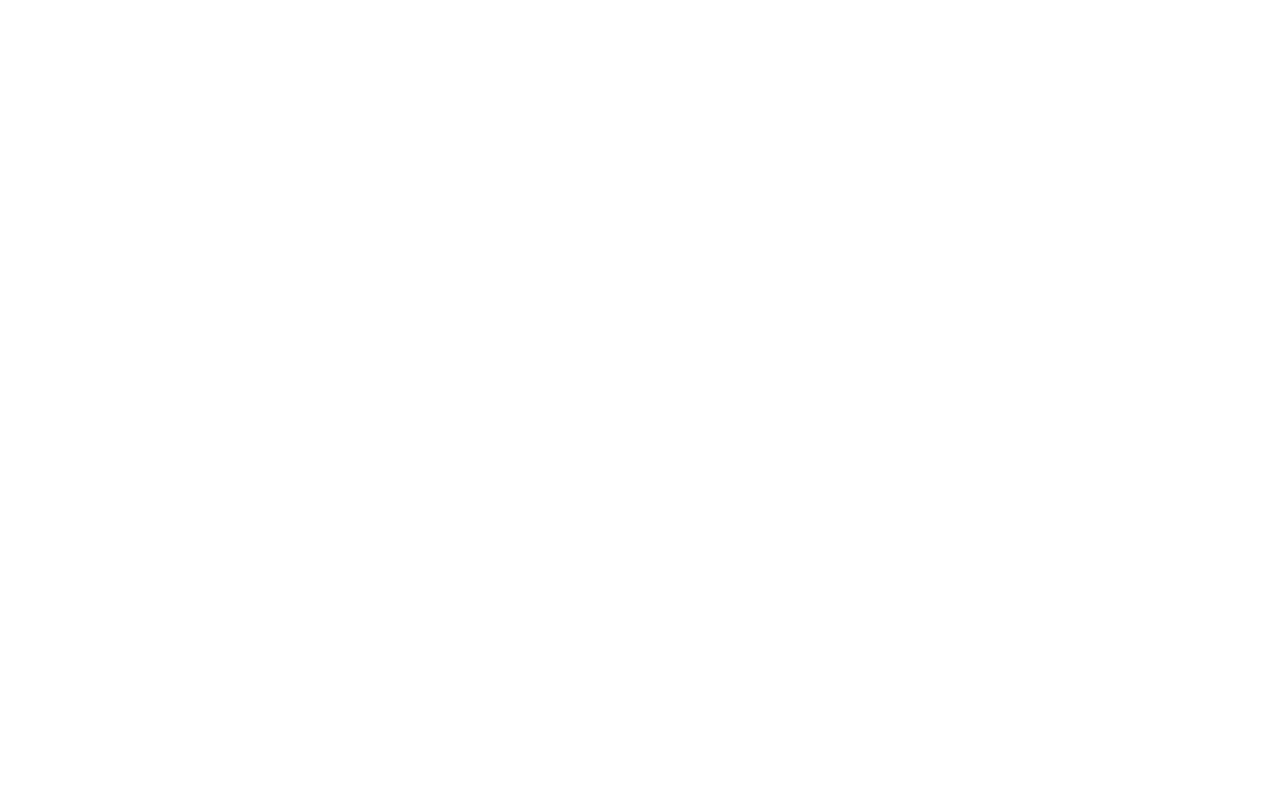
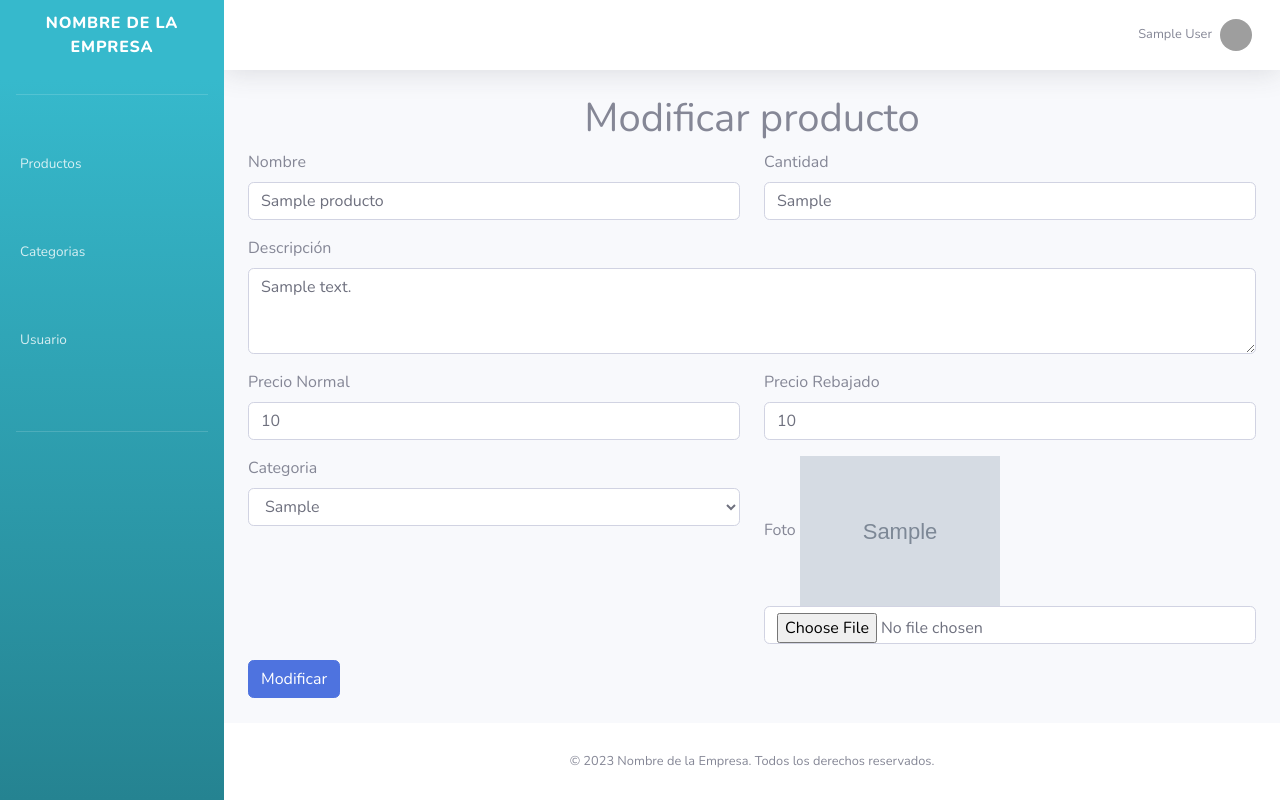
Before and after one commit to diego072002/Showroom, a PHP site: page /admin/modificar.php?id=1 in a window 1280 px wide. Before the commit the page is empty. Run offline with PHP 8.4, Linux system fonts and the light colour scheme; the visitor is signed in with stand-in values (Sample User, id 1); tables that the repository leaves empty or names only in its code hold one stand-in row (values such as "Sample post"); grey boxes marked "Sample" are stand-in pictures; some libraries are stand-ins or nearby versions; grey boxes are pictures that could not be loaded.

Commit message:
Se agrego el boton de modificar

```diff
--- a/admin/includes/footer.php
+++ b/admin/includes/footer.php
@@ -21,9 +21,7 @@
 <!-- End of Page Wrapper -->
 
 <!-- Scroll to Top Button-->
-<a class="scroll-to-top rounded" href="#page-top">
-    <i class="fas fa-angle-up"></i>
-</a>
+
 
 
 <!-- Bootstrap core JavaScript-->
--- a/admin/modificar.php
+++ b/admin/modificar.php
@@ -0,0 +1,272 @@
+<?php
+require_once "../config/conexion.php";
+
+if (isset($_GET['id'])) {
+    $id = $_GET['id'];
+    $query = "SELECT * FROM productos WHERE id=$id";
+    $result = mysqli_query($conexion, $query);
+    if (mysqli_num_rows($result) == 1) {
+        $row = mysqli_fetch_array($result);
+
+        $nombre = $row['nombre'];
+        $descripcion = $row['descripcion'];
+        $cantidad = $row['cantidad'];
+        $p_normal = $row['precio_normal'];
+        $p_rebajado = $row['precio_rebajado'];
+        $categoria = $row['id_categoria'];
+        $imagen = $row['imagen'];
+    }
+}
+
+//ACTUALIZAR PRODUCTO
+if (isset($_POST['update'])) {
+    $id = $_GET['id'];
+    $nombre = $_POST['nombre'];
+    $cantidad = $_POST['cantidad'];
+    $descripcion = $_POST['descripcion'];
+    $p_normal = $_POST['p_normal'];
+    $p_rebajado = $_POST['p_rebajado'];
+    $categoria = $_POST['categoria'];
+    $img = $_FILES['foto'];
+    $tmpname = $img['tmp_name'];
+    $fecha = date("YmdHis");
+    $foto = $fecha . ".jpg";
+    $destino = "../assets/img/" . $foto;
+    $query = "UPDATE productos set nombre = '$nombre', descripcion = '$descripcion',precio_normal = '$p_normal',precio_rebajado = '$p_rebajado', cantidad= '$cantidad', imagen = '$foto', id_categoria='$categoria'  WHERE id=$id";
+    mysqli_query($conexion, $query);
+    $_SESSION['message'] = 'Task Updated Successfully';
+    $_SESSION['message_type'] = 'warning';
+    header('Location: productos.php');
+
+}
+
+
+
+include("includes/header.php"); ?>
+
+
+
+
+<form action="modificar.php?id=<?php echo $_GET['id']; ?>" method="POST" enctype="multipart/form-data" autocomplete="off">
+    <h1 class="text-center">Modificar producto</h1>
+    <div class="row">
+        <div class="col-md-6">
+            <div class="form-group">
+                <label for="nombre">Nombre</label>
+                <input id="nombre" class="form-control" type="text" name="nombre" placeholder="Nombre" required value="<?php echo $nombre; ?>">
+            </div>
+        </div>
+        <div class="col-md-6">
+            <div class="form-group">
+                <label for="cantidad">Cantidad</label>
+                <input id="cantidad" class="form-control" type="text" name="cantidad" placeholder="Cantidad" required value="<?php echo $cantidad; ?>">
+            </div>
+        </div>
+        <div class="col-md-12">
+            <div class="form-group">
+                <label for="descripcion">Descripción</label>
+                <textarea id="descripcion" class="form-control" name="descripcion" placeholder="Descripción" rows="3" required><?php echo $descripcion; ?></textarea>
+            </div>
+        </div>
+        <div class="col-md-6">
+            <div class="form-group">
+                <label for="p_normal">Precio Normal</label>
+                <input id="p_normal" class="form-control" type="text" name="p_normal" placeholder="Precio Normal" required value="<?php echo $p_normal; ?>">
+            </div>
+        </div>
+        <div class="col-md-6">
+            <div class="form-group">
+                <label for="p_rebajado">Precio Rebajado</label>
+                <input id="p_rebajado" class="form-control" type="text" name="p_rebajado" placeholder="Precio Rebajado" required value="<?php echo $p_rebajado; ?>">
+            </div>
+        </div>
+        <div class="col-md-6">
+            <div class="form-group">
+                <label for="categoria">Categoria</label>
+                <select id="categoria" class="form-control" name="categoria" required>
+                    <?php
+                    $categorias = mysqli_query($conexion, "SELECT * FROM categorias");
+                    foreach ($categorias as $cat) { ?>
+                        <option value="<?php echo $cat['id']; ?>"><?php echo $cat['categoria']; ?></option>
+                    <?php }  ?>
+                </select>
+            </div>
+        </div>
+        <div class="col-md-6">
+            <div class="form-group">
+                <label for="imagen">Foto</label>
+                <img src="../assets/img/<?php echo $imagen; ?>" alt="Imagen Actual" style="max-width: 200px; max-height: 200px;">
+                <input type="file" class="form-control" name="foto" required value="<?php echo $imagen; ?>">
+            </div>
+        </div>
+    </div>
+    <button class="btn btn-primary" name="update">Modificar</button>
+</form>
+
+
+
+
+
+
+
+
+<?php include("includes/footer.php"); ?>
+
+
+
+
+
+
+
+
+
+
+
+
+
+
+
+
+
+
+
+
+
+
+
+
+
+
+
+
+
+
+
+
+
+
+
+
+
+
+
+
+
+
+
+
+
+
+
+
+
+
+
+
+
+<?php
+/*
+
+
+
+
+include "../config/conexion.php";
+
+if  (isset($_GET['id'])) {
+  $id = $_GET['id'];
+  $query = "SELECT * FROM productos WHERE id=$id";
+  $result = mysqli_query($conexion, $query);
+  if (mysqli_num_rows($result) == 1) {
+    $row = mysqli_fetch_array($result);
+
+    $nombre = $row['nombre'];
+    $descripcion = $row['descripcion'];
+    $cantidad = $row['cantidad'];
+    $p_normal = $row['precio_normal'];
+    $p_rebajado = $row['precio_rebajado'];
+    $categoria = $row['id_categoria'];
+    $imagen=$row['imagen'];
+  }
+}
+*/
+?>
+<!--
+<link rel="stylesheet" href="../assets/css/sb-admin-2.min.css" >
+
+
+
+<div id="productosmodi" class="modal fade" tabindex="-1" role="dialog" aria-labelledby="my-modal-title" aria-hidden="true">
+    <div class="modal-dialog modal-lg" role="document">
+        <div class="modal-content">
+            <div class="modal-header bg-gradient-primary text-white">
+                <h5 class="modal-title" id="title">Modificar Producto</h5>
+                <button class="close" data-dismiss="modal" aria-label="Close">
+                    <span aria-hidden="true">&times;</span>
+                </button>
+            </div>
+            <div class="modal-body">
+                <form action="modificar.php?id=<?/*php echo $_GET['id']; */ ?>" method="POST" enctype="multipart/form-data" autocomplete="off">
+                    <div class="row">
+                        <div class="col-md-6">
+                            <div class="form-group">
+                                <label for="nombre">Nombre</label>
+                                <input id="nombre" class="form-control" type="text" name="nombre" placeholder="Nombre" required value="<?php echo $nombre; ?>">
+                            </div>
+                        </div>
+                        <div class="col-md-6">
+                            <div class="form-group">
+                                <label for="cantidad">Cantidad</label>
+                                <input id="cantidad" class="form-control" type="text" name="cantidad" placeholder="Cantidad" required value="<?php echo $cantidad; ?>">
+                            </div>
+                        </div>
+                        <div class="col-md-12">
+                            <div class="form-group">
+                                <label for="descripcion">Descripción</label>
+                                <textarea id="descripcion" class="form-control" name="descripcion" placeholder="Descripción" rows="3" required ><?php echo $descripcion; ?></textarea>
+                            </div>
+                        </div>
+                        <div class="col-md-6">
+                            <div class="form-group">
+                                <label for="p_normal">Precio Normal</label>
+                                <input id="p_normal" class="form-control" type="text" name="p_normal" placeholder="Precio Normal" required value="<?php echo $p_normal; ?>">
+                            </div>
+                        </div>
+                        <div class="col-md-6">
+                            <div class="form-group">
+                                <label for="p_rebajado">Precio Rebajado</label>
+                                <input id="p_rebajado" class="form-control" type="text" name="p_rebajado" placeholder="Precio Rebajado" required value="<?php echo $p_rebajado; ?>">
+                            </div>
+                        </div>
+                        <div class="col-md-6">
+                            <div class="form-group">
+                                <label for="categoria">Categoria</label>
+                                <select id="categoria" class="form-control" name="categoria" required>
+                                    <?php /*
+                                    $categorias = mysqli_query($conexion, "SELECT * FROM categorias");
+                                    foreach ($categorias as $cat) { ?>
+                                        <option value="<?php echo $cat['id']; ?>"><?php echo $cat['categoria']; ?></option>
+                                    <?php } */ ?>
+                                </select>
+                            </div>
+                        </div>
+                        <div class="col-md-6">
+                            <div class="form-group">
+                                <label for="imagen">Foto</label>
+                                <input type="file" class="form-control" name="foto" required >
+                            </div>
+                        </div>
+                    </div>
+                    <button class="btn btn-primary" type="submit">Modificar</button>
+                </form>
+            </div>
+        </div>
+    </div>
+</div>
+
+
+
+
+-->
+
+
+<?php /*include('includes/footer.php'); */ ?>
--- a/assets/js/scripts.js
+++ b/assets/js/scripts.js
@@ -44,14 +44,8 @@ $(document).ready(function () {
         localStorage.setItem('productos', JSON.stringify(productos));
         mostrar();
     })
-    $('#btnCarrito').click(function(e){
-        $('#btnCarrito').attr('href','carrito.php');
-    })
-    $('#btnVaciar').click(function(){
-        localStorage.removeItem("productos");
-        $('#tblCarrito').html('');
-        $('#total_pagar').text('0.00');
-    })
+
+
     //categoria
     $('#abrirCategoria').click(function(){
         $('#categorias').modal('show');
@@ -60,6 +54,11 @@ $(document).ready(function () {
     $('#abrirProducto').click(function () {
         $('#productos').modal('show');
     })
+    //Modificar Productos
+    $('#modificar').click(function () {
+        $('#productosmodi').modal('show');
+    })
+
     $('.eliminar').click(function(e){
         e.preventDefault();
         if (confirm('Esta seguro de eliminar?')) {
@@ -71,8 +70,6 @@ $(document).ready(function () {
 function mostrar(){
     if (localStorage.getItem("productos") != null) {
         let array = JSON.parse(localStorage.getItem('productos'));
-        if (array) {
-            $('#carrito').text(array.length);
-        }
+
     }
 }
```
Also changed, not shown: admin/productos.php (+10 -7 lines), assets/img/20231123214338.jpg (added), assets/img/20231124195412.jpg (added).
